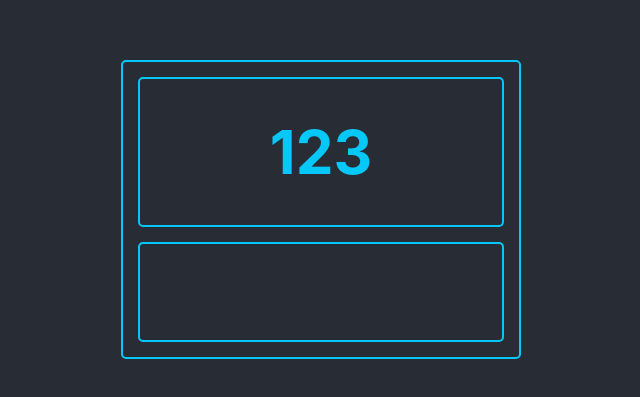
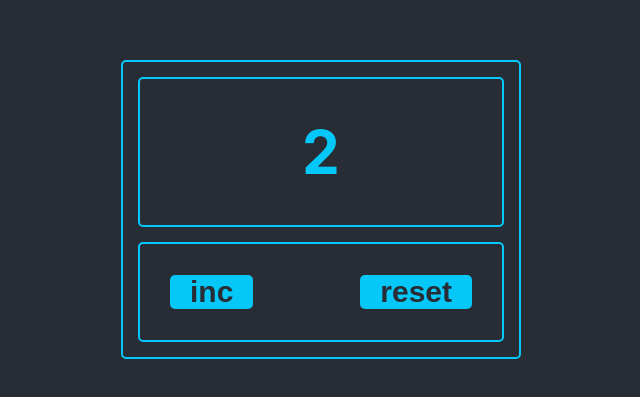
Before and after one commit to Daniyel-Tkachuk/counter, a React (Create React App) app: page / in a window 1280 px wide. Shown: the part 191-588 px from the top of the page, without its empty margins (319-959 px from the left). Built offline with nearby package versions, Linux system fonts and the light colour scheme.

Commit message:
refactor

```diff
--- a/src/App.tsx
+++ b/src/App.tsx
@@ -1,11 +1,11 @@
 import React from 'react';
 import './App.css';
-import {CounterWrapper} from "./components/wrapper/CounterWrapper";
+import {Counter} from "./components/wrapper/Counter";
 
 function App() {
    return (
       <div className="App">
-         <CounterWrapper/>
+         <Counter variant="count"/>
       </div>
    );
 }
--- /dev/null
+++ b/src/components/button/Button.module.css
@@ -0,0 +1,9 @@
+.button {
+    padding: 0 20px;
+    font-size: 30px;
+    font-weight: 900;
+    border-radius: 5px;
+    border: none;
+    background-color: rgb(6, 200, 248);
+    color: #282c34;
+}
--- /dev/null
+++ b/src/components/button/Button.tsx
@@ -0,0 +1,20 @@
+import React, {FC} from 'react';
+import s from './Button.module.css';
+
+type Props = {
+   title: string
+   callback: () => void
+}
+
+export const Button: FC<Props> = (props) => {
+   const {title, callback} = props;
+
+   const onClickHandler = () => {
+      callback()
+   }
+
+   return (
+      <button className={s.button} onClick={onClickHandler}>
+         {title}
+      </button>)
+};
--- a/src/components/scoreboard/Scoreboard.module.css
+++ b/src/components/scoreboard/Scoreboard.module.css
@@ -1,7 +1,4 @@
 .scoreboard {
-    display: flex;
-    align-items: center;
-    justify-content: center;
     border: 2px solid rgb(6, 200, 248);
     border-radius: 5px;
     margin-bottom: 15px;
@@ -10,6 +7,10 @@
 }
 
 .count {
+    display: flex;
+    align-items: center;
+    justify-content: center;
+    height: 100%;
     font-size: 60px;
     font-weight: bold;
     color: rgb(6, 200, 248);
--- a/src/components/scoreboard/Scoreboard.tsx
+++ b/src/components/scoreboard/Scoreboard.tsx
@@ -2,18 +2,47 @@ import React, {FC} from 'react';
 import s from './Scoreboard.module.css';
 
 type Props = {
-   children: React.ReactNode
-   variant?: "count" | "settings"
+   variant: "count" | "settings"
 }
 
 export const Scoreboard: FC<Props> = (props) => {
-   const {children, variant = "count"} = props;
+   const {variant} = props;
+
+   const JSX = variant === "count"
+      ? <CountScoreboard currentValue={2}/>
+      : <SettingsScoreboard />
+
 
    return (
       <div className={s.scoreboard}>
          <div className={s.count}>
-            {children}
+            {JSX}
          </div>
       </div>
    );
 };
+
+type PropsCount = {
+   currentValue?: number
+}
+
+const CountScoreboard: FC<PropsCount> = (props) => {
+   const {currentValue} = props;
+
+   return (
+      <span>{currentValue}</span>
+   )
+}
+
+type PropsSettings = {
+   minValue?: number
+   maxValue?: number
+}
+
+const SettingsScoreboard: FC<PropsSettings> = (props) => {
+   const {minValue, maxValue} = props;
+
+   return (
+     <div></div>
+   );
+}
--- a/src/components/wrapper/CounterWrapper.tsx
+++ b/src/components/wrapper/Counter.tsx
@@ -1,21 +1,21 @@
 import React, {FC} from 'react';
 import s from './CounterWrapper.module.css';
 import {Scoreboard} from "../scoreboard/Scoreboard";
+import {Button} from "../button/Button";
 
 type Props = {
-   variant?: "count" | "settings"
+   variant: "count" | "settings"
 }
 
-export const CounterWrapper: FC<Props> = (props) => {
+export const Counter: FC<Props> = (props) => {
    const {variant} = props;
 
    return (
       <div className={s.counter}>
-            <Scoreboard>
-               123
-            </Scoreboard>
+            <Scoreboard variant={variant}/>
             <div className={s.btnWrapper}>
-
+               <Button title="inc" callback={() => {}}/>
+               <Button title="reset" callback={() => {}}/>
             </div>
       </div>
 );
--- a/src/components/wrapper/CounterWrapper.module.css
+++ b/src/components/wrapper/CounterWrapper.module.css
@@ -6,6 +6,9 @@
 }
 
 .btnWrapper {
+    display: flex;
+    align-items: center;
+    justify-content: space-between;
     width: 100%;
     height: 100px;
     padding: 15px 30px;
```
